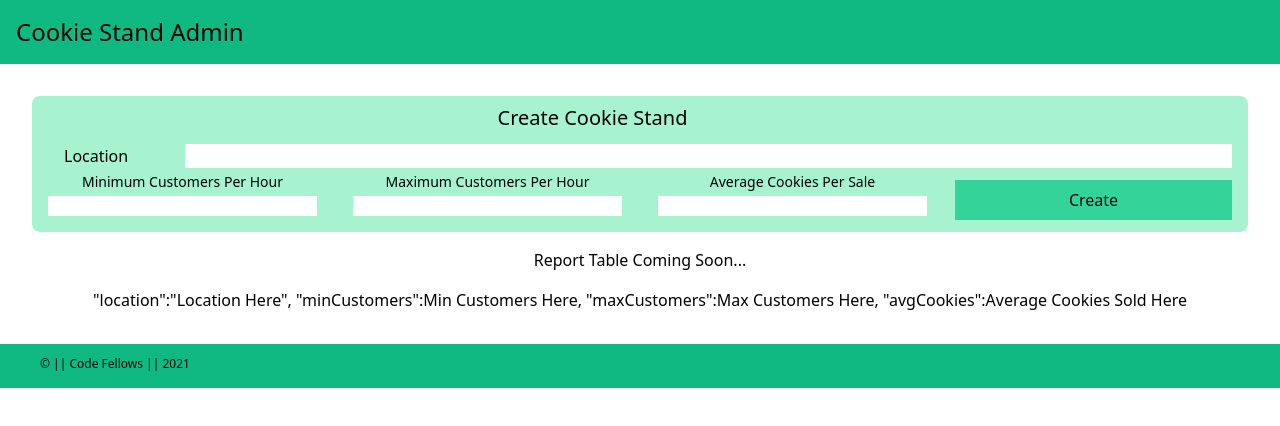
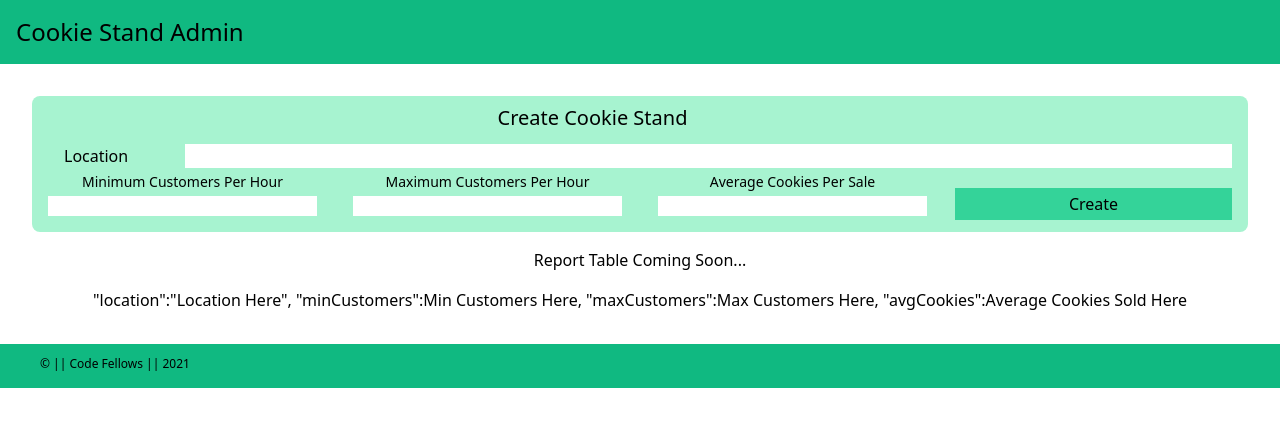
Before and after one commit to Bhattb2/cookie-stand-admin, a Next.js app in the folder cookie-stand-admin/: page / in a window 1280 px wide. Shown: the top 426 px of the page. Built offline with nearby package versions, Linux system fonts and the light colour scheme.

Commit message:
initial setup and commit

```diff
--- a/cookie-stand-admin/pages/index.js
+++ b/cookie-stand-admin/pages/index.js
@@ -1,5 +1,9 @@
 import Head from 'next/head'
+
+import{ hours } from '.../data'
 import React, { useState } from 'react'
+
+
 
 export default function Home() {
 
@@ -40,7 +44,7 @@ export default function Home() {
         <input className='row-start-4 col-start-3 col-span-2 text-sm mr-4 ml-4 mb-4' name='max_cust'></input>
         <label className='row-start-3 col-start-5 col-span-2 text-sm text-center' for='avg_per'>Average Cookies Per Sale</label>
         <input className='row-start-4 col-start-5 col-span-2 text-sm mr-4 ml-4 mb-4' name='avg_per'></input>
-        <button className='row-start-3 col-start-7 col-span-2 row-span-2 bg-green-400 mr-4 ml-2 mb-3 mt-2'>Create</button>
+        <button className='row-start-3 col-start-7 col-span-2 row-span-2 bg-green-400 mr-4 ml-2 mb-3 mt-4'>Create</button>
 
       </form>
 
```
